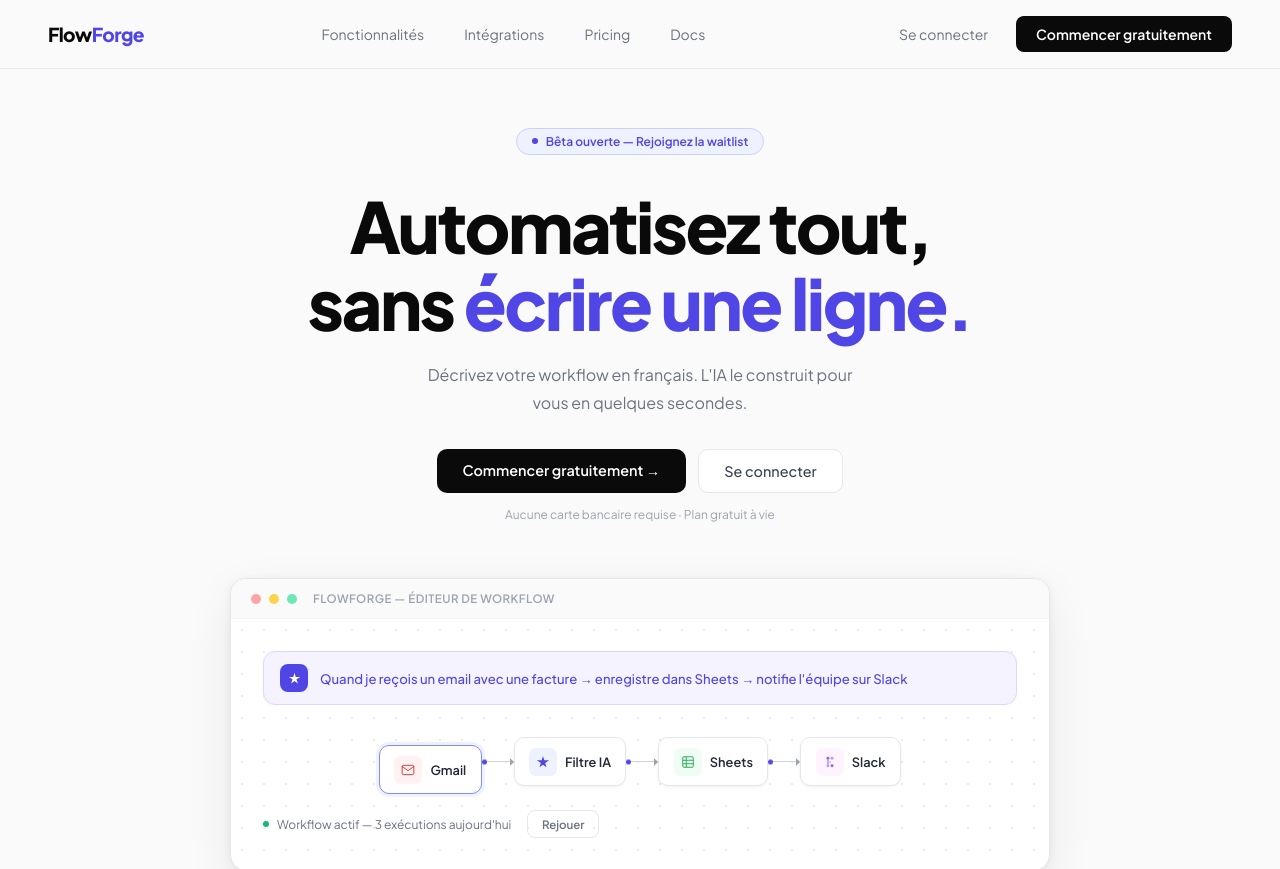
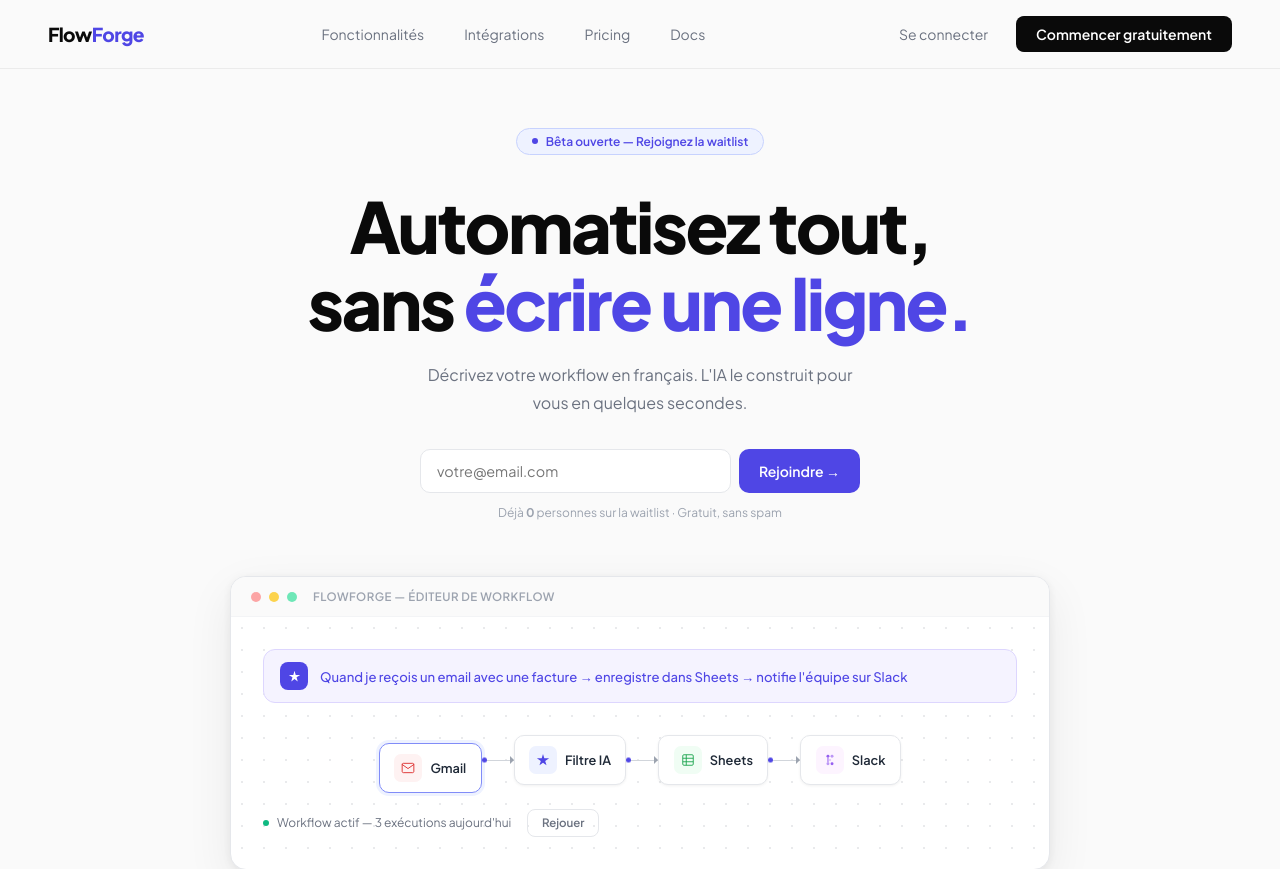
Before and after one commit to colindalaska64-boop/flowforge, a Next.js app: page / in a window 1280 px wide. Shown: the top 869 px of the page. Built offline with nearby package versions, Linux system fonts and the light colour scheme.

Commit message:
feat: waitlist formulaire + API

```diff
--- a/app/page.tsx
+++ b/app/page.tsx
@@ -1,5 +1,5 @@
 "use client";
-import { useEffect, useRef } from "react";
+import { useEffect, useRef, useState } from "react";
 
 const FULL_TEXT =
   "Quand je reçois un email avec une facture → enregistre dans Sheets → notifie l'équipe sur Slack";
@@ -11,6 +11,33 @@
   const replayRef = useRef<HTMLButtonElement>(null);
   const nodeRefs = useRef<(HTMLDivElement | null)[]>([]);
   const connRefs = useRef<(HTMLDivElement | null)[]>([]);
+
+  const [email, setEmail] = useState("");
+  const [waitlistStatus, setWaitlistStatus] = useState<"idle" | "loading" | "success" | "error">("idle");
+  const [waitlistMsg, setWaitlistMsg] = useState("");
+
+  async function handleWaitlist() {
+    if (!email || !email.includes("@")) {
+      setWaitlistStatus("error");
+      setWaitlistMsg("Entrez un email valide.");
+      return;
+    }
+    setWaitlistStatus("loading");
+    const res = await fetch("/api/waitlist", {
+      method: "POST",
+      headers: { "Content-Type": "application/json" },
+      body: JSON.stringify({ email }),
+    });
+    const data = await res.json();
+    if (res.ok) {
+      setWaitlistStatus("success");
+      setWaitlistMsg(data.message);
+      setEmail("");
+    } else {
+      setWaitlistStatus("error");
+      setWaitlistMsg(data.error);
+    }
+  }
 
   function resetAll() {
     nodeRefs.current.forEach((n, i) => {
@@ -84,22 +111,10 @@
   }
 
   const nodes = [
-    {
-      label: "Gmail", iconBg: "#FEF2F2",
-      icon: <svg width="14" height="14" viewBox="0 0 24 24" fill="none"><path d="M20 4H4C2.9 4 2 4.9 2 6V18C2 19.1 2.9 20 4 20H20C21.1 20 22 19.1 22 18V6C22 4.9 21.1 4 20 4Z" stroke="#DC2626" strokeWidth="1.5"/><path d="M2 6L12 13L22 6" stroke="#DC2626" strokeWidth="1.5" strokeLinecap="round"/></svg>,
-    },
-    {
-      label: "Filtre IA", iconBg: "#EEF2FF",
-      icon: <svg width="14" height="14" viewBox="0 0 16 16" fill="none"><path d="M8 1L9.5 6H15L10.5 9L12 14L8 11L4 14L5.5 9L1 6H6.5L8 1Z" fill="#4F46E5"/></svg>,
-    },
-    {
-      label: "Sheets", iconBg: "#F0FDF4",
-      icon: <svg width="14" height="14" viewBox="0 0 24 24" fill="none"><rect x="3" y="3" width="18" height="18" rx="2" stroke="#16A34A" strokeWidth="1.5"/><path d="M3 9H21M3 15H21M9 3V21" stroke="#16A34A" strokeWidth="1.5"/></svg>,
-    },
-    {
-      label: "Slack", iconBg: "#FDF4FF",
-      icon: <svg width="14" height="14" viewBox="0 0 24 24" fill="none"><circle cx="8.5" cy="5.5" r="2.5" fill="#7C3AED" opacity="0.8"/><circle cx="15.5" cy="5.5" r="2.5" fill="#7C3AED" opacity="0.5"/><circle cx="8.5" cy="18.5" r="2.5" fill="#7C3AED" opacity="0.5"/><circle cx="15.5" cy="18.5" r="2.5" fill="#7C3AED" opacity="0.8"/><line x1="8.5" y1="8" x2="8.5" y2="16" stroke="#7C3AED" strokeWidth="2" opacity="0.7"/><line x1="11" y1="12" x2="13" y2="12" stroke="#7C3AED" strokeWidth="2" opacity="0.7"/></svg>,
-    },
+    { label: "Gmail", iconBg: "#FEF2F2", icon: <svg width="14" height="14" viewBox="0 0 24 24" fill="none"><path d="M20 4H4C2.9 4 2 4.9 2 6V18C2 19.1 2.9 20 4 20H20C21.1 20 22 19.1 22 18V6C22 4.9 21.1 4 20 4Z" stroke="#DC2626" strokeWidth="1.5"/><path d="M2 6L12 13L22 6" stroke="#DC2626" strokeWidth="1.5" strokeLinecap="round"/></svg> },
+    { label: "Filtre IA", iconBg: "#EEF2FF", icon: <svg width="14" height="14" viewBox="0 0 16 16" fill="none"><path d="M8 1L9.5 6H15L10.5 9L12 14L8 11L4 14L5.5 9L1 6H6.5L8 1Z" fill="#4F46E5"/></svg> },
+    { label: "Sheets", iconBg: "#F0FDF4", icon: <svg width="14" height="14" viewBox="0 0 24 24" fill="none"><rect x="3" y="3" width="18" height="18" rx="2" stroke="#16A34A" strokeWidth="1.5"/><path d="M3 9H21M3 15H21M9 3V21" stroke="#16A34A" strokeWidth="1.5"/></svg> },
+    { label: "Slack", iconBg: "#FDF4FF", icon: <svg width="14" height="14" viewBox="0 0 24 24" fill="none"><circle cx="8.5" cy="5.5" r="2.5" fill="#7C3AED" opacity="0.8"/><circle cx="15.5" cy="5.5" r="2.5" fill="#7C3AED" opacity="0.5"/><circle cx="8.5" cy="18.5" r="2.5" fill="#7C3AED" opacity="0.5"/><circle cx="15.5" cy="18.5" r="2.5" fill="#7C3AED" opacity="0.8"/><line x1="8.5" y1="8" x2="8.5" y2="16" stroke="#7C3AED" strokeWidth="2" opacity="0.7"/><line x1="11" y1="12" x2="13" y2="12" stroke="#7C3AED" strokeWidth="2" opacity="0.7"/></svg> },
   ];
 
   const features = [
@@ -124,80 +139,58 @@
         * { margin:0; padding:0; box-sizing:border-box; }
         body { font-family:'Plus Jakarta Sans',sans-serif; background:#FAFAFA; color:#0A0A0A; }
         a { text-decoration:none; color:inherit; }
-
         .nav-link { font-size:.875rem; color:#6B7280; transition:color .15s; }
         .nav-link:hover { color:#0A0A0A; }
-
         .node-el { transition:opacity .35s ease, transform .35s ease; }
         .conn-el { transition:opacity .3s ease; }
-        .conn-el::after {
-          content:''; position:absolute; right:-4px; top:50%;
-          transform:translateY(-50%);
-          border:4px solid transparent; border-left-color:#9CA3AF;
-        }
-
-        .moving-dot {
-          position:absolute; top:50%; transform:translateY(-50%);
-          width:5px; height:5px; border-radius:50%; background:#4F46E5;
-          animation:moveDot 2.2s ease-in-out infinite;
-        }
+        .conn-el::after { content:''; position:absolute; right:-4px; top:50%; transform:translateY(-50%); border:4px solid transparent; border-left-color:#9CA3AF; }
+        .moving-dot { position:absolute; top:50%; transform:translateY(-50%); width:5px; height:5px; border-radius:50%; background:#4F46E5; animation:moveDot 2.2s ease-in-out infinite; }
         .moving-dot:nth-child(2) { animation-delay:.7s; }
-
-        @keyframes moveDot {
-          0%   { left:0;    opacity:0; }
-          15%  { opacity:1; }
-          85%  { opacity:1; }
-          100% { left:100%; opacity:0; }
-        }
-
-        .ai-cursor {
-          display:inline-block; width:2px; height:13px;
-          background:#4F46E5; margin-left:1px; vertical-align:middle;
-          animation:blink .8s infinite;
-        }
+        @keyframes moveDot { 0% { left:0; opacity:0; } 15% { opacity:1; } 85% { opacity:1; } 100% { left:100%; opacity:0; } }
+        .ai-cursor { display:inline-block; width:2px; height:13px; background:#4F46E5; margin-left:1px; vertical-align:middle; animation:blink .8s infinite; }
         @keyframes blink { 0%,100%{opacity:1} 50%{opacity:0} }
-
         .feature-card:hover { background:#FAFAFA !important; }
         .pricing-card { transition:box-shadow .2s, transform .2s; }
         .pricing-card:hover { box-shadow:0 8px 32px rgba(0,0,0,.08) !important; transform:translateY(-3px); }
-        .btn-plan:hover { opacity:.88; }
-
         .status-dot { width:6px; height:6px; border-radius:50%; background:#10B981; animation:pulse 2s infinite; }
         @keyframes pulse { 0%,100%{opacity:1} 50%{opacity:.3} }
         .badge-dot { width:6px; height:6px; border-radius:50%; background:#4F46E5; display:inline-block; animation:pulse 2s infinite; }
-
         .nav-burger { display:none; flex-direction:column; gap:5px; cursor:pointer; background:none; border:none; padding:4px; }
         .nav-burger span { width:22px; height:2px; background:#0A0A0A; border-radius:2px; display:block; }
-
         .nav-mobile { display:none; flex-direction:column; position:fixed; top:57px; left:0; right:0; background:#fff; border-bottom:1px solid #E5E7EB; padding:1rem 1.5rem; gap:.75rem; z-index:99; box-shadow:0 8px 24px rgba(0,0,0,.08); }
         .nav-mobile.open { display:flex; }
         .nav-mobile a { font-size:.95rem; color:#374151; font-weight:500; padding:.6rem 0; border-bottom:1px solid #F3F4F6; }
         .nav-mobile-cta { display:flex; flex-direction:column; gap:.75rem; margin-top:.25rem; }
+
+        /* WAITLIST */
+        .waitlist-form { display:flex; gap:.5rem; width:100%; max-width:440px; margin-top:2rem; }
+        .waitlist-input { flex:1; padding:.75rem 1rem; border:1px solid #E5E7EB; border-radius:10px; font-size:.9rem; font-family:inherit; outline:none; background:#fff; transition:border-color .15s; }
+        .waitlist-input:focus { border-color:#818CF8; box-shadow:0 0 0 3px #EEF2FF; }
+        .waitlist-btn { padding:.75rem 1.25rem; background:#4F46E5; color:#fff; border:none; border-radius:10px; font-size:.875rem; font-weight:600; cursor:pointer; font-family:inherit; white-space:nowrap; transition:background .15s; }
+        .waitlist-btn:hover { background:#4338CA; }
+        .waitlist-btn:disabled { background:#9CA3AF; cursor:not-allowed; }
+        .waitlist-success { display:flex; align-items:center; gap:.5rem; font-size:.85rem; color:#059669; background:#ECFDF5; border:1px solid #A7F3D0; padding:.6rem 1rem; border-radius:8px; margin-top:.75rem; }
+        .waitlist-error { font-size:.82rem; color:#DC2626; margin-top:.5rem; }
 
         @media (max-width: 768px) {
           .nav-links-desktop { display:none !important; }
           .nav-cta-desktop { display:none !important; }
           .nav-burger { display:flex !important; }
           .nav-wrap { padding:.9rem 1.25rem !important; }
-
           .hero-section { padding:6rem 1.25rem 3rem !important; }
           .hero-title { font-size:2.2rem !important; }
           .hero-sub { font-size:.95rem !important; }
-          .hero-actions { flex-direction:column !important; width:100% !important; }
-          .hero-actions a { width:100% !important; text-align:center !important; box-sizing:border-box !important; }
-
+          .waitlist-form { flex-direction:column !important; }
+          .waitlist-btn { width:100% !important; }
           .stats-grid { grid-template-columns:repeat(2,1fr) !important; }
           .features-grid { grid-template-columns:1fr !important; }
           .pricing-grid { grid-template-columns:1fr !important; }
           .section-wrap { padding-left:1.25rem !important; padding-right:1.25rem !important; }
-
           .canvas-nodes { flex-wrap:wrap !important; gap:.5rem !important; }
           .conn-el { display:none !important; }
-
           .footer-wrap { flex-direction:column !important; gap:1rem !important; text-align:center !important; }
           .footer-links { justify-content:center !important; }
         }
-
         @media (max-width: 480px) {
           .hero-title { font-size:1.8rem !important; }
         }
@@ -248,12 +241,41 @@
           Décrivez votre workflow en français. L&apos;IA le construit pour vous en quelques secondes.
         </p>
 
-        <div className="hero-actions" style={{ marginTop:"2rem", display:"flex", gap:".75rem" }}>
-          <a href="/register" style={{ fontSize:".9rem", fontWeight:600, background:"#0A0A0A", color:"#fff", padding:".75rem 1.6rem", borderRadius:"10px" }}>Commencer gratuitement →</a>
-          <a href="/login" style={{ fontSize:".9rem", fontWeight:500, background:"#fff", color:"#374151", border:"1px solid #E5E7EB", padding:".75rem 1.6rem", borderRadius:"10px" }}>Se connecter</a>
+        {/* WAITLIST FORM */}
+        <div style={{ display:"flex", flexDirection:"column", alignItems:"center", width:"100%" }}>
+          <div className="waitlist-form">
+            <input
+              type="email"
+              className="waitlist-input"
+              placeholder="votre@email.com"
+              value={email}
+              onChange={(e) => setEmail(e.target.value)}
+              onKeyDown={(e) => e.key === "Enter" && handleWaitlist()}
+              disabled={waitlistStatus === "loading" || waitlistStatus === "success"}
+            />
+            <button
+              className="waitlist-btn"
+              onClick={handleWaitlist}
+              disabled={waitlistStatus === "loading" || waitlistStatus === "success"}
+            >
+              {waitlistStatus === "loading" ? "Envoi..." : "Rejoindre →"}
+            </button>
+          </div>
+
+          {waitlistStatus === "success" && (
+            <div className="waitlist-success">
+              <svg width="14" height="14" viewBox="0 0 14 14" fill="none"><path d="M2 7l3.5 3.5 6.5-6.5" stroke="#059669" strokeWidth="1.5" strokeLinecap="round"/></svg>
+              {waitlistMsg}
+            </div>
+          )}
+          {waitlistStatus === "error" && (
+            <p className="waitlist-error">{waitlistMsg}</p>
+          )}
         </div>
 
-        <p style={{ marginTop:".85rem", fontSize:".75rem", color:"#9CA3AF" }}>Aucune carte bancaire requise · Plan gratuit à vie</p>
+        <p style={{ marginTop:".75rem", fontSize:".75rem", color:"#9CA3AF" }}>
+          Déjà <strong>0</strong> personnes sur la waitlist · Gratuit, sans spam
+        </p>
 
         {/* CANVAS */}
         <div style={{ marginTop:"3.5rem", width:"100%", maxWidth:"820px" }}>
@@ -262,9 +284,7 @@
               {["#FCA5A5","#FCD34D","#6EE7B7"].map((c) => (
                 <div key={c} style={{ width:10, height:10, borderRadius:"50%", background:c }} />
               ))}
-              <span style={{ marginLeft:".5rem", fontSize:".72rem", fontWeight:600, color:"#9CA3AF", letterSpacing:".04em", textTransform:"uppercase" }}>
-                FlowForge — Éditeur de workflow
-              </span>
+              <span style={{ marginLeft:".5rem", fontSize:".72rem", fontWeight:600, color:"#9CA3AF", letterSpacing:".04em", textTransform:"uppercase" }}>FlowForge — Éditeur de workflow</span>
             </div>
             <div style={{ padding:"2rem", backgroundImage:"radial-gradient(#E9EAEC 1px, transparent 1px)", backgroundSize:"22px 22px" }}>
               <div style={{ background:"#F5F3FF", border:"1px solid #DDD6FE", borderRadius:"12px", padding:".75rem 1rem", marginBottom:"2rem", display:"flex", alignItems:"center", gap:".75rem" }}>
@@ -280,11 +300,7 @@
               <div className="canvas-nodes" style={{ display:"flex", alignItems:"center", justifyContent:"center" }}>
                 {nodes.map((node, i) => (
                   <div key={i} style={{ display:"flex", alignItems:"center" }}>
-                    <div
-                      ref={(el) => { nodeRefs.current[i] = el; }}
-                      className="node-el"
-                      style={{ background:"#fff", border:`1px solid ${i === 0 ? "#818CF8" : "#E5E7EB"}`, borderRadius:"10px", padding:".6rem .9rem", display:"flex", alignItems:"center", gap:".5rem", fontSize:".8rem", fontWeight:600, color:"#1F2937", boxShadow: i === 0 ? "0 0 0 3px #EEF2FF" : "0 1px 3px rgba(0,0,0,.06)", opacity: i === 0 ? 1 : 0, transform: i === 0 ? "none" : "translateY(8px)", whiteSpace:"nowrap" }}
-                    >
+                    <div ref={(el) => { nodeRefs.current[i] = el; }} className="node-el" style={{ background:"#fff", border:`1px solid ${i === 0 ? "#818CF8" : "#E5E7EB"}`, borderRadius:"10px", padding:".6rem .9rem", display:"flex", alignItems:"center", gap:".5rem", fontSize:".8rem", fontWeight:600, color:"#1F2937", boxShadow: i === 0 ? "0 0 0 3px #EEF2FF" : "0 1px 3px rgba(0,0,0,.06)", opacity: i === 0 ? 1 : 0, transform: i === 0 ? "none" : "translateY(8px)", whiteSpace:"nowrap" }}>
                       <div style={{ width:28, height:28, borderRadius:7, background:node.iconBg, display:"flex", alignItems:"center", justifyContent:"center", flexShrink:0 }}>{node.icon}</div>
                       {node.label}
                     </div>
@@ -367,7 +383,7 @@
                   </li>
                 ))}
               </ul>
-              <a href="/register" className="btn-plan" style={{ width:"100%", padding:".75rem", borderRadius:"8px", fontSize:".875rem", fontWeight:600, background: p.featured ? "#4F46E5" : "#F9FAFB", border: p.featured ? "none" : "1px solid #E5E7EB", color: p.featured ? "#fff" : "#374151", display:"block", textAlign:"center" }}>
+              <a href="/register" style={{ width:"100%", padding:".75rem", borderRadius:"8px", fontSize:".875rem", fontWeight:600, background: p.featured ? "#4F46E5" : "#F9FAFB", border: p.featured ? "none" : "1px solid #E5E7EB", color: p.featured ? "#fff" : "#374151", display:"block", textAlign:"center" }}>
                 Commencer →
               </a>
             </div>
```
Also changed, not shown: app/api/waitlist/route.ts (added, +44 -0 lines).
